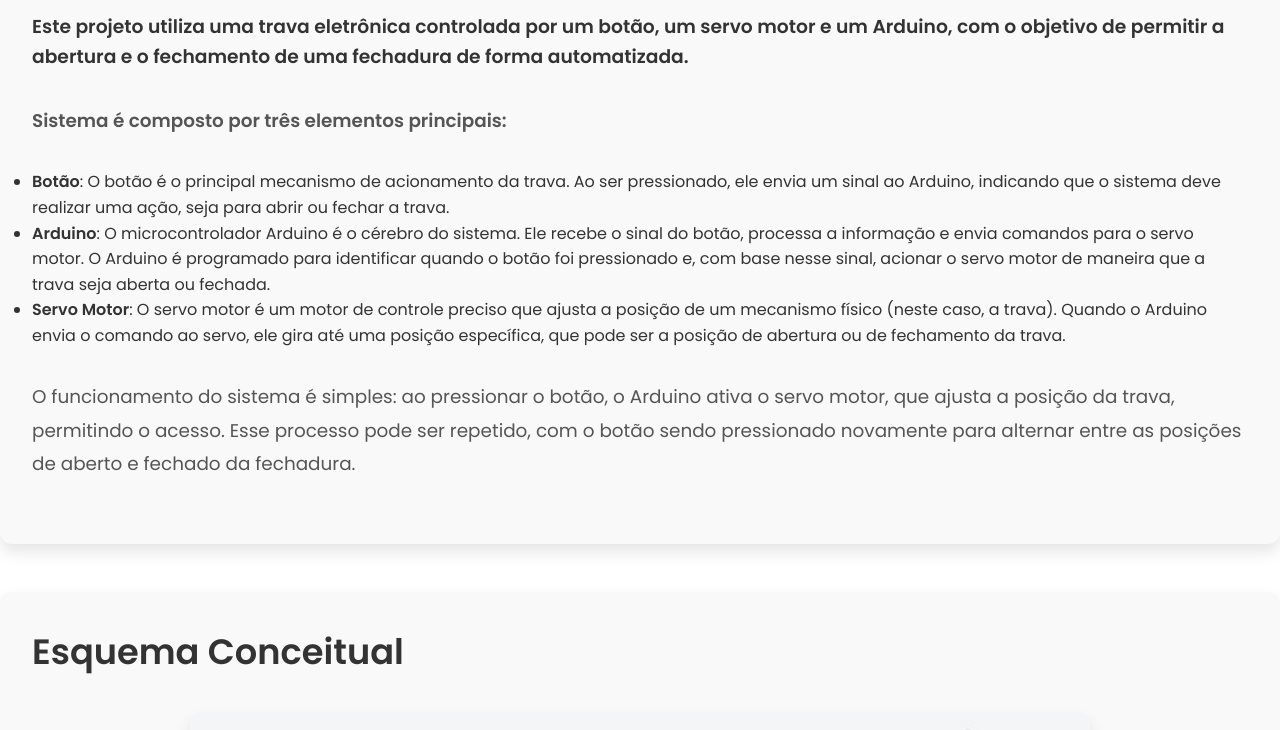
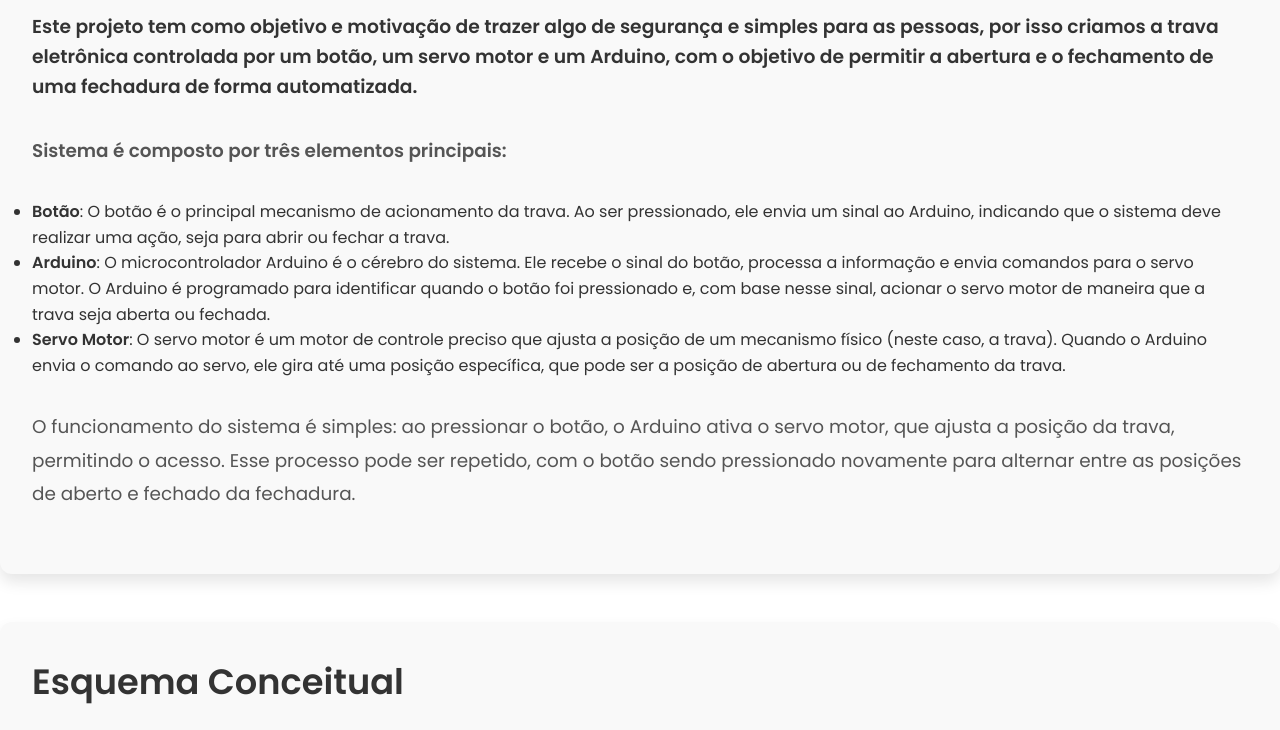
Before and after one commit to ravibarbosals/Site-arduino, a plain HTML site: page index.html in a window 1280 px wide. Shown: the part 187-917 px from the top of the page. Drawn offline with Linux system fonts and the light colour scheme.

Commit message:
Add files via upload

```diff
--- a/index.html
+++ b/index.html
@@ -32,7 +32,7 @@
     <main>
       <section class="descricao">
         <h2>Descrição da Trava Eletrônica</h2>
-        <h3>Este projeto utiliza uma <strong>trava eletrônica</strong> controlada por um botão, um servo motor e um Arduino, com o objetivo de permitir a abertura e o fechamento de uma fechadura de forma automatizada.</h3>
+        <h3>Este projeto tem como <strong>objetivo e motivação </strong>de trazer algo de segurança e simples para as pessoas, por isso criamos a <strong>trava eletrônica</strong> controlada por um botão, um servo motor e um Arduino, com o objetivo de permitir a abertura e o fechamento de uma fechadura de forma automatizada.</h3>
 
         <p><strong>Sistema é composto por três elementos principais:</strong> </p>
 
```
